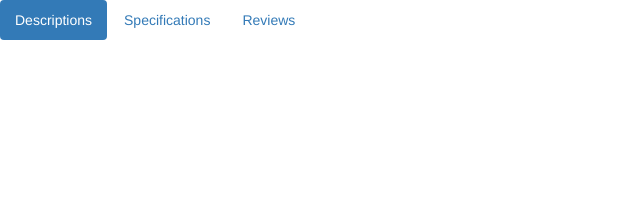
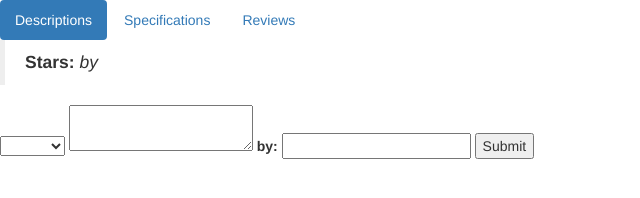
Before and after one commit to jcastroe1000/shaping-up-with-angular-js, a plain HTML site: page index.html in a window 1280 px wide. Shown: the whole page, without its empty margins (0-640 px from the left). Drawn offline with Linux system fonts and the light colour scheme.

Commit message:
adding examples with forms

```diff
--- a/index.html
+++ b/index.html
@@ -7,7 +7,7 @@
 <body ng-controller="StoreController as store">
 	<section ng-controller="PanelController as panel">
         <ul class="nav nav-pills">
-          <li ng-class="{active:panel.isSelected(1)}">
+          <li ng-class="{ active: panel.isSelected(1)}">
           <a href ng-click="panel.selectTab(1)">
           Descriptions</a>
           </li>
@@ -33,13 +33,26 @@
 			<h3> Nombre</h3>
 			<p> {{product.description}}</p>
 		</div>
-
-
-
-		<!--<img ng-src="{{product.images[0].full}}"/>
+	<!--<img ng-src="{{product.images[0].full}}"/>
 		<button ng-show="product.soldOut">Add to cart</button>-->
 
 	</div>
+	<form name="reviewForm">
+		<blockquote>
+			<b>Stars:{{review.stars}}</b>
+			{{review.body}}
+			<cite>by {{review.author}}</cite>
+		</blockquote>
+		<select ng-model="review.stars">
+			<option value="1">1 star</option>
+			<option value="2">2 stars</option>
+		</select>
+		<textarea ng-model="review.body"></textarea>
+		<label>by:</label>
+		<input ng-model="review.author" type="email" >
+		<input type="submit" value="Submit">
+	</form>
+
 	<script type="text/javascript" src="js/angular.min.js"></script>
 	<script type="text/javascript" src="js/app.js"></script>
 
```
